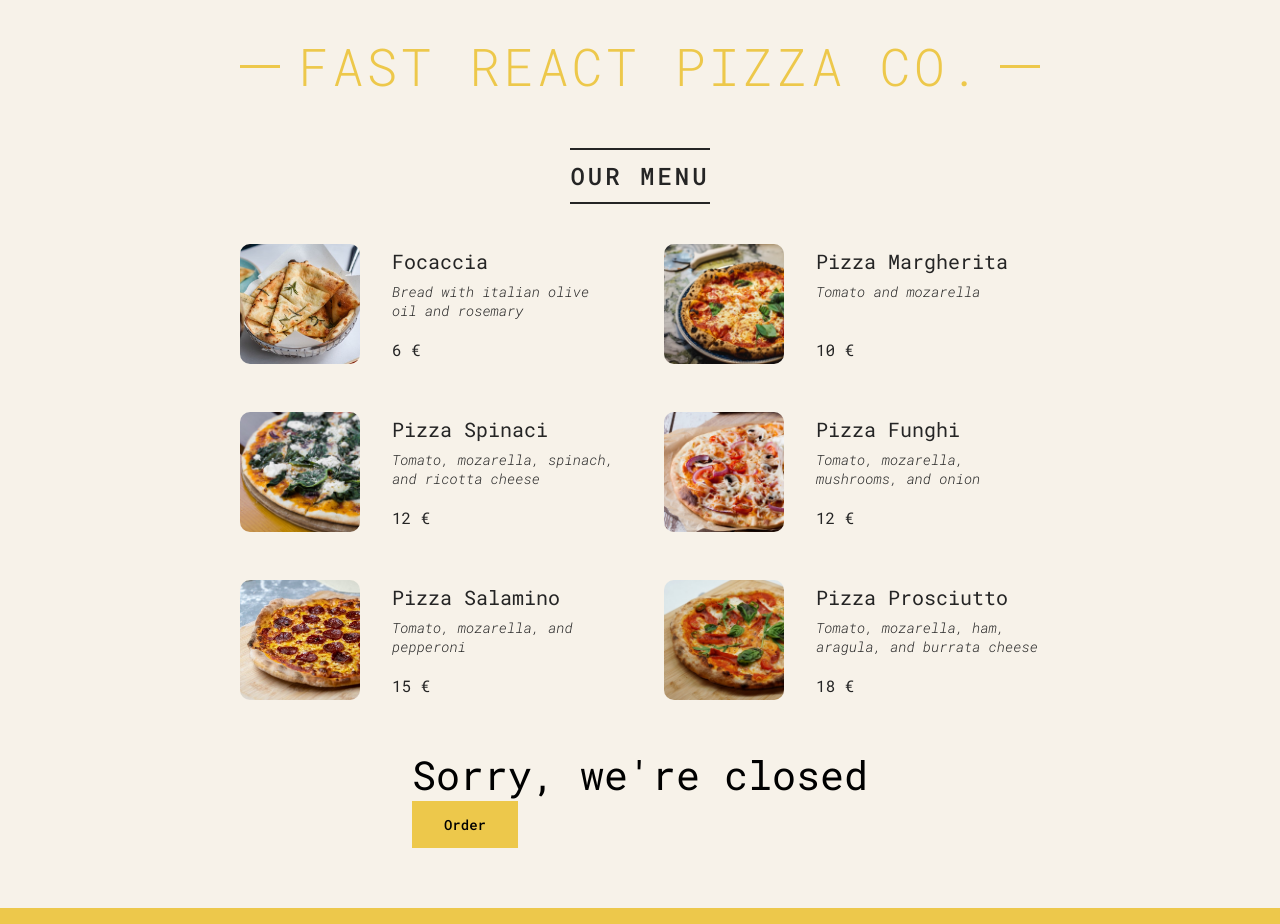
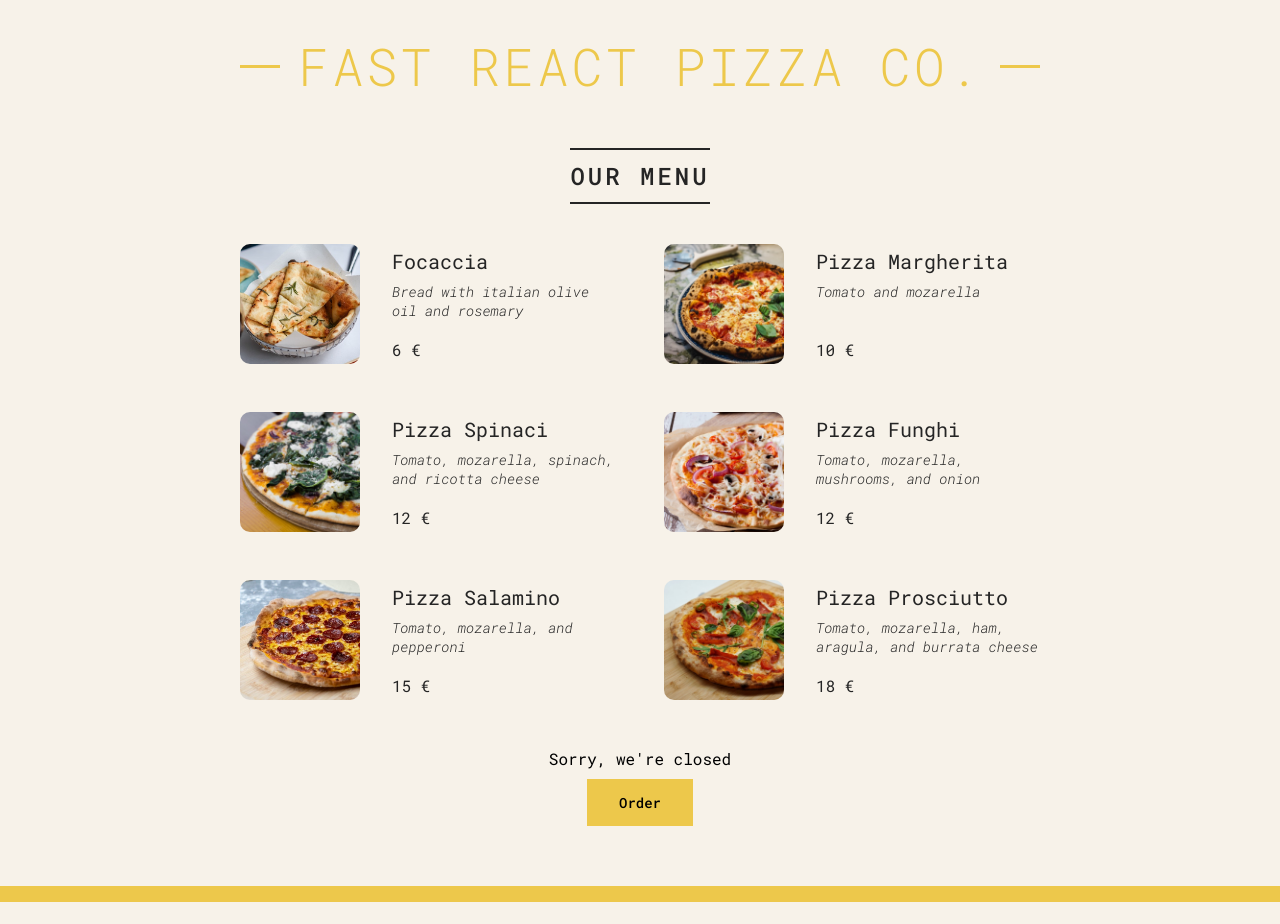
Before and after one commit to Harry8679/Pizza-Menu-React, a React (Create React App) app: page / in a window 1280 px wide. After the commit the page ends 902 px from the top, so only its background shows below. Built offline with nearby package versions, Linux system fonts and the light colour scheme.

Commit message:
Footer styles updated

```diff
--- a/src/components/Footer.css
+++ b/src/components/Footer.css
@@ -1,9 +1,17 @@
 .footer {
+    display: flex;
+    flex-direction: column; /* Permet d'empiler les éléments (texte + bouton) verticalement */
+    align-items: center; /* Centre les éléments horizontalement */
+    justify-content: center; /* Centre les éléments verticalement */
     color: black;
-    font-size: 40px;
-}
+    font-size: 16px;
+  }
 
-.footer .btn-text {
-    display: flex;
-    align-items: center;
-}
+  .footer p {
+    margin: 0; /* Supprime les marges par défaut pour éviter un décalage visuel */
+    text-align: center;
+  }
+
+  .footer .btn-text {
+    margin-top: 10px; /* Ajoute un espace entre le texte et le bouton */
+  }
```
